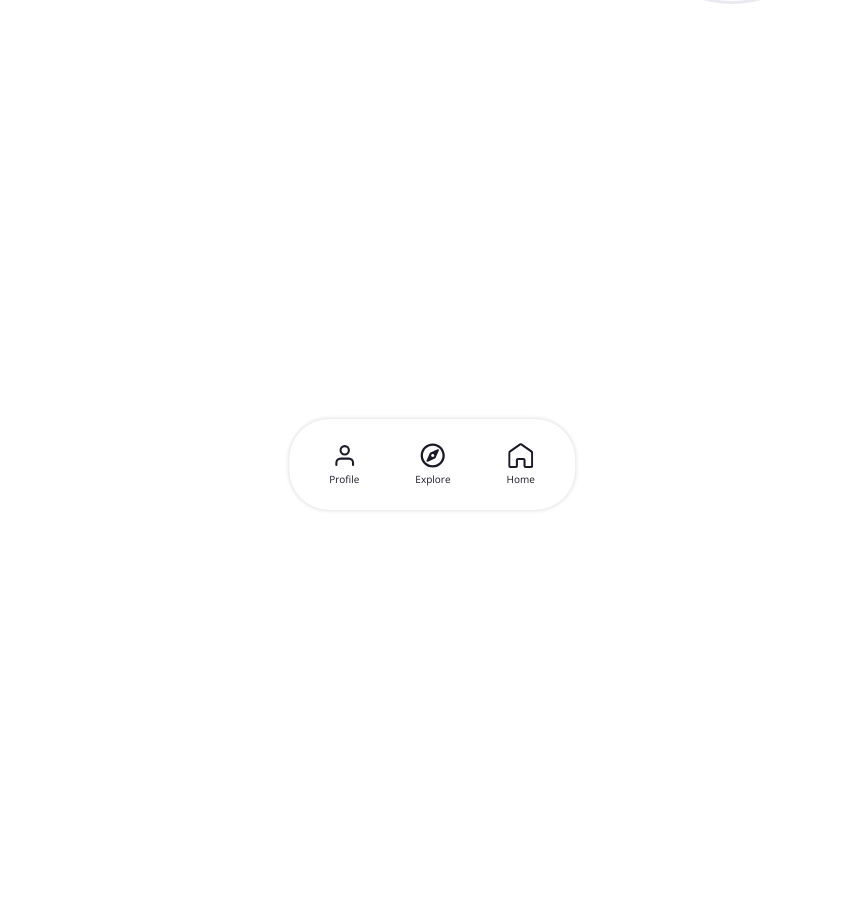
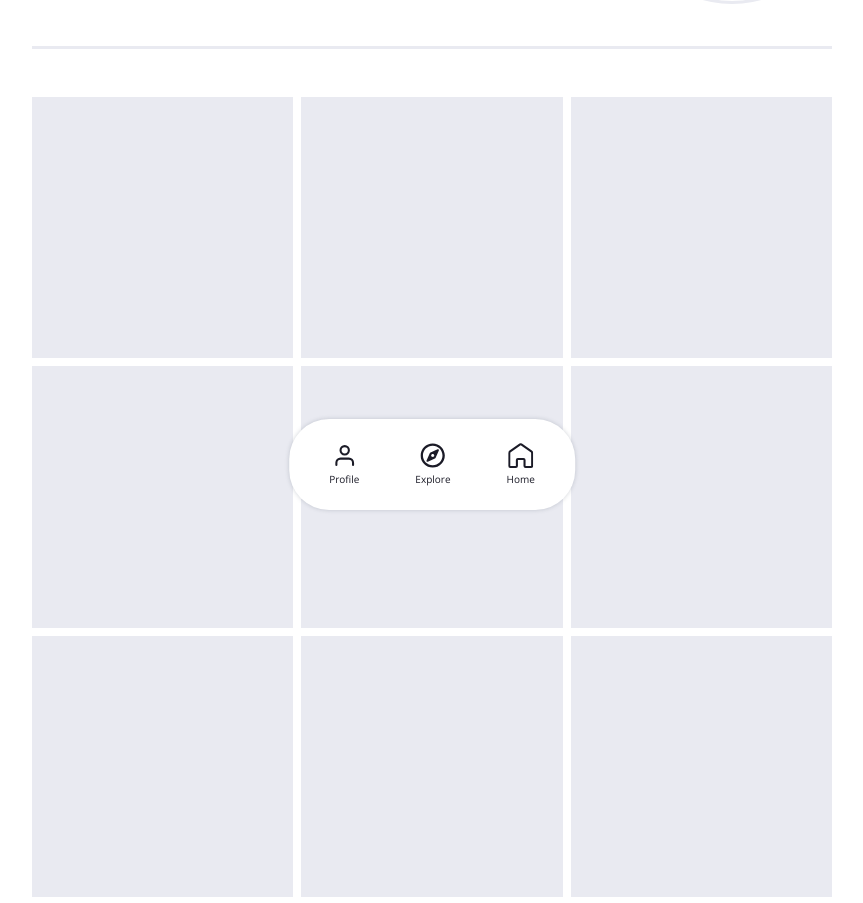
Before and after one commit to yishayhaz/haravot-barzel, a Next.js app: page /me in a window 1280 px wide. Shown: the part 250-1153 px from the top of the page, without its empty margins (208-1071 px from the left). Before the commit the page ends 800 px from the top, so only its background shows below. Built offline with nearby package versions, Linux system fonts and the light colour scheme.

Commit message:
lookin better

```diff
--- /dev/null
+++ b/src/common/components/content/index.tsx
@@ -0,0 +1,10 @@
+import React from "react";
+import styles from "./style.module.scss";
+
+export type ContentGridProps = React.HTMLAttributes<HTMLDivElement>;
+
+export function ContentGrid({ className, ...rest }: ContentGridProps) {
+  return (
+    <div className={`${styles.contentGrid} ${className ?? ""}`} {...rest} />
+  );
+}
--- /dev/null
+++ b/src/common/components/content/style.module.scss
@@ -0,0 +1,12 @@
+.contentGrid {
+  width: 100%;
+
+  display: grid;
+  grid-template-columns: repeat(3, 1fr);
+  gap: 0.5rem;
+
+  & > div {
+    aspect-ratio: 1;
+    background-color: $s-neutral-300;
+  }
+}
--- a/src/screens/explore/index.tsx
+++ b/src/screens/explore/index.tsx
@@ -1,11 +1,13 @@
 import { Navbar } from "@/common/components/navbar";
 import React from "react";
 import styles from "./style.module.scss";
+import { ContentGrid } from "@/common/components/content";
 
 export function ExsploreScreen() {
   return (
     <>
       <div className={styles.container}>
+        <ContentGrid>
           <div></div>
           <div></div>
           <div></div>
@@ -18,6 +20,7 @@ export function ExsploreScreen() {
           <div></div>
           <div></div>
           <div></div>
+        </ContentGrid>
       </div>
 
       <Navbar />
--- a/src/screens/profile/index.tsx
+++ b/src/screens/profile/index.tsx
@@ -3,6 +3,7 @@ import { useRouter } from "next/router";
 import { Navbar } from "@/common/components/navbar";
 import Image from "next/image";
 import styles from "./style.module.scss";
+import { ContentGrid } from "@/common/components/content";
 
 export function ProfileScreen() {
   const router = useRouter();
@@ -41,6 +42,23 @@ export function ProfileScreen() {
             </p>
           </div>
         </section>
+        <div className={styles.divider}></div>
+        <section className={styles.content}>
+          <ContentGrid>
+            <div></div>
+            <div></div>
+            <div></div>
+            <div></div>
+            <div></div>
+            <div></div>
+            <div></div>
+            <div></div>
+            <div></div>
+            <div></div>
+            <div></div>
+            <div></div>
+          </ContentGrid>
+        </section>
       </div>
       <Navbar />
     </>
--- a/src/screens/profile/style.module.scss
+++ b/src/screens/profile/style.module.scss
@@ -1,9 +1,17 @@
 .profile_screen {
   padding: $page-padding-block $content-padding-inline;
+
+  @include flex($dir: column, $gap: 3rem, $align: stretch);
+
+  .divider {
+    height: 3px;
+    background-color: $s-neutral-300;
+  }
 }
 
 .profile {
   display: flex;
+  flex-wrap: wrap;
   gap: 5rem;
 
   .photo {
--- a/src/styles/root.scss
+++ b/src/styles/root.scss
@@ -18,6 +18,7 @@
     @include light-theme;
     color-scheme: light;
   }
+
   &[data-theme="dark"] {
     @include dark-theme;
     color-scheme: dark;
```
Also changed, not shown: src/screens/explore/style.module.scss (+0 -9 lines). Lines whose indentation alone changed are shown as unchanged.
